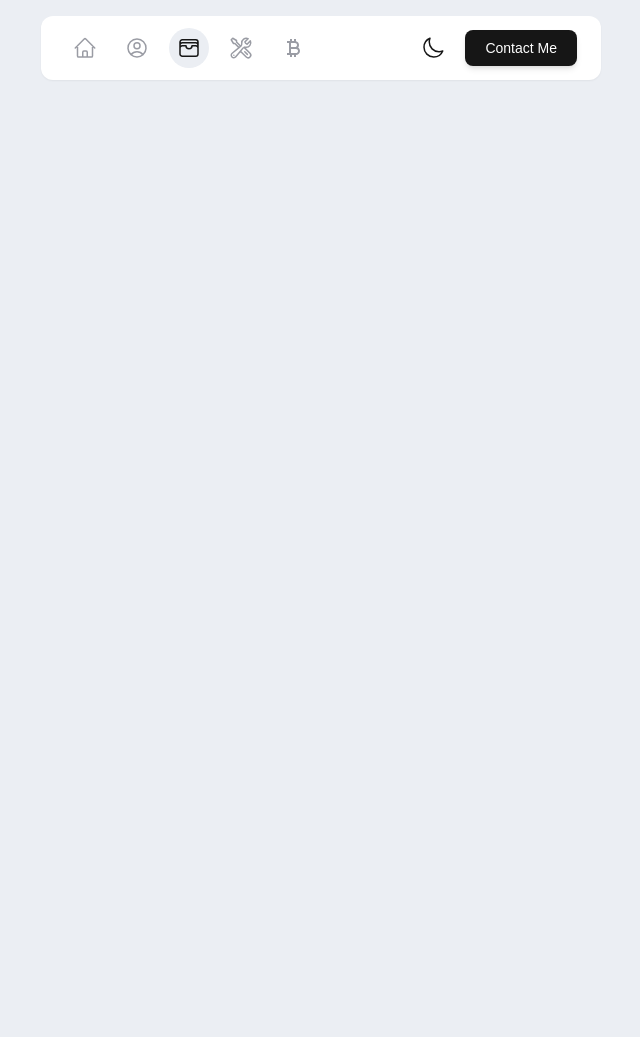
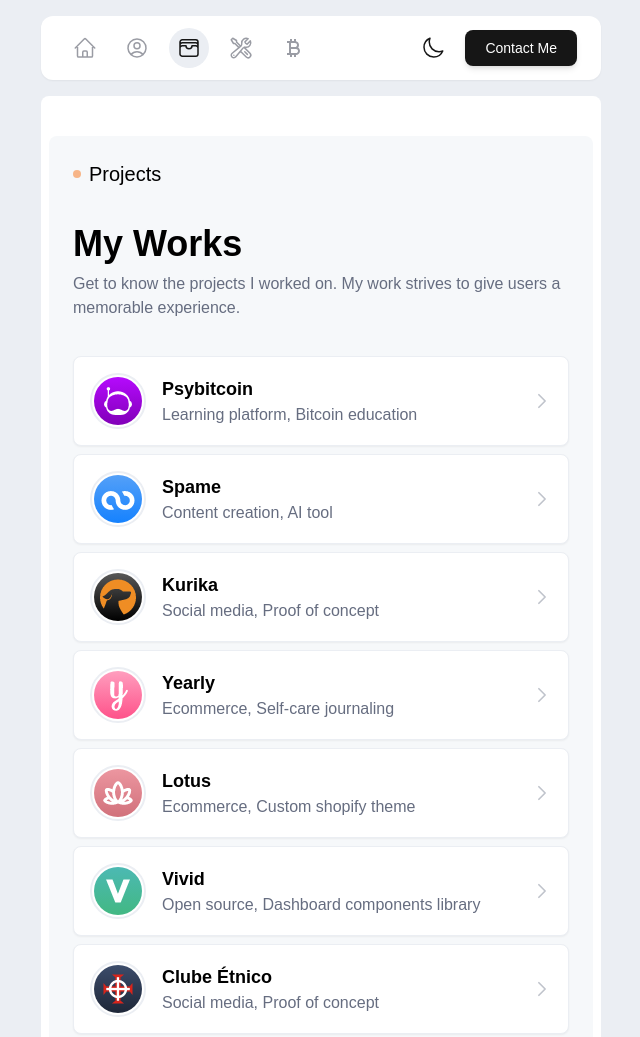
Before and after one commit to Psycarlo/psycarlo-portfolio, an Astro site: page /projects in a window 1280 px wide. Shown: the top 1037 px of the page, without its empty margins (319-959 px from the left). Before the commit the page ends 800 px from the top, so only its background shows below. Built offline with nearby package versions, Linux system fonts and the light colour scheme; Astro itself is replaced by a stand-in of ours.

Commit message:
Projects Page

```diff
--- a/src/pages/projects.astro
+++ b/src/pages/projects.astro
@@ -1,7 +1,90 @@
 ---
+import psybitcoinImage from '../assets/psybitcoin.png'
+import spameImage from '../assets/spame.png'
+import kurikaImage from '../assets/kurika.png'
+import yearlyImage from '../assets/yearly.png'
+import lotusImage from '../assets/lotus.png'
+import vividImage from '../assets/vivid.png'
+import clubeetnico from '../assets/clubeetnico.png'
+
 import Layout from '../layouts/Layout.astro'
+import ProjectCard from '../components/ProjectCard.vue'
+import LetsWorkTogether from '../components/LetsWorkTogether.vue'
+import TheFooter from '../components/TheFooter.vue'
 ---
 
 <Layout title="Projects | Carlos Marques" page="projects">
-  <main></main>
+  <div class="rounded-lg bg-brand-lightest relative">
+    <div
+      class="flex flex-col gap-6 rounded-lg bg-brand-lighter mt-10 mb-3 p-6 mx-2 relative z-10"
+    >
+      <div class="flex gap-2 items-center">
+        <div
+          class="bg-orange-500 w-2 h-2 rounded-full animate-pulse motion-reduce:animate-none"
+        >
+        </div>
+        <h2 class="font-medium text-xl">Projects</h2>
+      </div>
+      <div class="flex flex-col my-3 gap-2">
+        <h3 class="text-4xl font-semibold">My Works</h3>
+        <p class="text-brand-grayDark">
+          Get to know the projects I worked on. My work strives to give users a
+          memorable experience.
+        </p>
+      </div>
+      <div class="flex flex-col gap-2">
+        <ProjectCard
+          title="Psybitcoin"
+          type="Learning platform, Bitcoin education"
+          to="/projects/psybitcoin/"
+        >
+          <img src={psybitcoinImage.src} alt="Psybitcoin" />
+        </ProjectCard>
+        <ProjectCard
+          title="Spame"
+          type="Content creation, AI tool"
+          to="/projects/spame/"
+        >
+          <img src={spameImage.src} alt="Spame" />
+        </ProjectCard>
+        <ProjectCard
+          title="Kurika"
+          type="Social media, Proof of concept"
+          to="/projects/kurika/"
+        >
+          <img src={kurikaImage.src} alt="Kurika" />
+        </ProjectCard>
+        <ProjectCard
+          title="Yearly"
+          type="Ecommerce, Self-care journaling"
+          to="/projects/yearly/"
+        >
+          <img src={yearlyImage.src} alt="Yearly" />
+        </ProjectCard>
+        <ProjectCard
+          title="Lotus"
+          type="Ecommerce, Custom shopify theme"
+          to="/projects/lotus/"
+        >
+          <img src={lotusImage.src} alt="Lotus" />
+        </ProjectCard>
+        <ProjectCard
+          title="Vivid"
+          type="Open source, Dashboard components library"
+          to="/projects/vivid/"
+        >
+          <img src={vividImage.src} alt="Vivid" />
+        </ProjectCard>
+        <ProjectCard
+          title="Clube Étnico"
+          type="Social media, Proof of concept"
+          to="/projects/clubeetnico/"
+        >
+          <img src={clubeetnico.src} alt="Clube Étnico" />
+        </ProjectCard>
+      </div>
+    </div>
+    <LetsWorkTogether client:visible />
+    <TheFooter />
+  </div>
 </Layout>
```
Also changed, not shown: src/assets/clubeetnico.png (added), src/assets/lotus.png (added), src/assets/vivid.png (added), src/assets/yearly.png (added).
